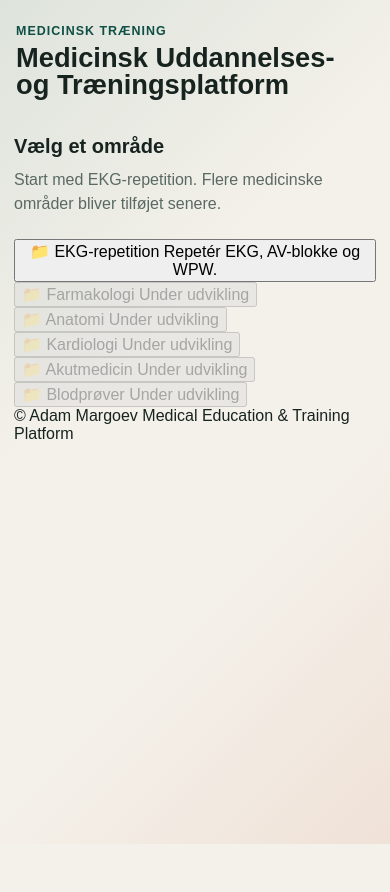
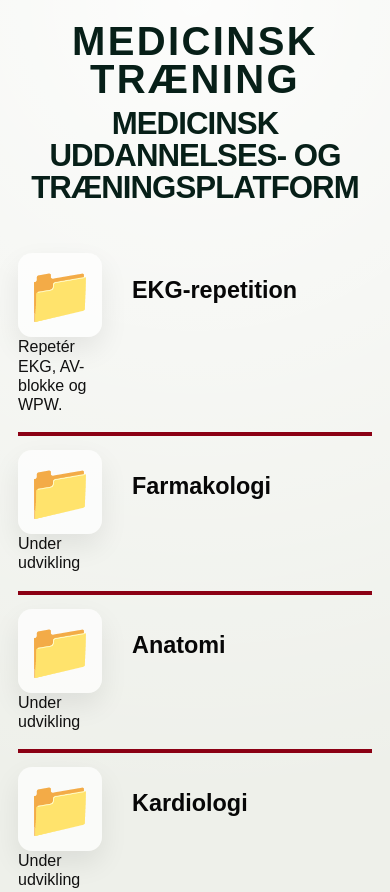
Before and after one commit to Unnamed00000/proeve, a plain HTML site: page index.html in a window 390 px wide. Shown: the top 892 px of the page. Before the commit the page ends 844 px from the top, so only its background shows below. Drawn offline with Linux system fonts and the light colour scheme.

Commit message:
Style homepage like medical training platform mockup

```diff
--- a/styles.css
+++ b/styles.css
@@ -1,16 +1,19 @@
 :root {
-  --bg: #f4f1ea;
+  --bg: #eef0ea;
+  --panel: #f5f6f2;
+  --text: #101615;
+  --dark-green: #071f18;
+  --muted: #2f3432;
+  --red-line: #8b0014;
   --surface: #ffffff;
   --surface-strong: #eef6f2;
-  --text: #17231f;
-  --muted: #5b6964;
   --line: #d7dfd8;
   --primary: #176b5d;
   --primary-dark: #0f4f45;
   --accent: #c85a31;
   --good: #19764f;
   --bad: #b64040;
-  --shadow: 0 18px 50px rgba(23, 35, 31, 0.12);
+  --shadow: 0 18px 45px rgba(10, 20, 16, 0.10);
 }
 
 * {
@@ -22,8 +25,7 @@ body {
   min-height: 100vh;
   color: var(--text);
   background:
-    linear-gradient(135deg, rgba(23, 107, 93, 0.10), transparent 40%),
-    linear-gradient(315deg, rgba(200, 90, 49, 0.10), transparent 35%),
+    radial-gradient(circle at center top, rgba(255, 255, 255, 0.85), transparent 58%),
     var(--bg);
   font-family: Arial, Helvetica, sans-serif;
 }
@@ -33,37 +35,41 @@ button {
 }
 
 .app-shell {
-  width: min(980px, 100%);
+  width: min(1080px, 100%);
   min-height: 100vh;
   margin: 0 auto;
-  padding: 18px;
+  padding: 28px 44px 34px;
 }
 
 .topbar {
-  display: flex;
-  align-items: center;
-  gap: 12px;
-  padding: 10px 2px 18px;
+  position: relative;
+  display: block;
+  padding: 0 0 22px;
+  text-align: center;
 }
 
-.topbar h1,
-.intro h2,
-.quiz-toolbar h2 {
-  margin: 0;
-  letter-spacing: 0;
+.topbar > div {
+  width: 100%;
+}
+
+.eyebrow {
+  margin: 0 0 10px;
+  color: var(--dark-green);
+  font-size: clamp(2.5rem, 8vw, 6.2rem);
+  font-weight: 900;
+  line-height: 0.95;
+  letter-spacing: 0.06em;
+  text-transform: uppercase;
 }
 
 .topbar h1 {
-  font-size: clamp(1.7rem, 7vw, 3.5rem);
-  line-height: 1;
-}
-
-.eyebrow {
-  margin: 0 0 6px;
-  color: var(--primary-dark);
-  font-size: 0.78rem;
-  font-weight: 700;
-  letter-spacing: 0.08em;
+  max-width: 1000px;
+  margin: 0 auto;
+  color: var(--dark-green);
+  font-size: clamp(1.95rem, 4.8vw, 4.15rem);
+  font-weight: 900;
+  line-height: 1.02;
+  letter-spacing: -0.03em;
   text-transform: uppercase;
 }
 
@@ -75,34 +81,143 @@ button {
   display: none !important;
 }
 
+#homeScreen .intro {
+  display: none;
+}
+
+.folders-grid {
+  width: min(930px, 100%);
+  margin: 14px auto 0;
+}
+
+.folder-card {
+  position: relative;
+  display: grid;
+  grid-template-columns: 142px 1fr;
+  column-gap: 34px;
+  align-items: center;
+  width: 100%;
+  min-height: 132px;
+  padding: 16px 0 22px;
+  border: 0;
+  border-bottom: 4px solid var(--red-line);
+  background: transparent;
+  color: var(--text);
+  text-align: left;
+}
+
+.folder-card:not(:disabled) {
+  cursor: pointer;
+}
+
+.folder-card:not(:disabled):hover .folder-title,
+.folder-card:not(:disabled):focus-visible .folder-title {
+  color: var(--primary-dark);
+}
+
+.folder-card:focus-visible {
+  outline: 4px solid rgba(23, 107, 93, 0.18);
+  outline-offset: 8px;
+}
+
+.folder-icon {
+  display: grid;
+  place-items: center;
+  width: 120px;
+  height: 120px;
+  border-radius: 14px;
+  background: rgba(255, 255, 255, 0.72);
+  box-shadow: 0 12px 28px rgba(0, 0, 0, 0.08);
+  font-size: 4.8rem;
+  line-height: 1;
+}
+
+.folder-title {
+  display: block;
+  margin-bottom: 10px;
+  color: #070707;
+  font-size: clamp(2rem, 4vw, 3rem);
+  font-weight: 900;
+  line-height: 1;
+}
+
+.folder-text {
+  display: block;
+  color: #111111;
+  font-size: clamp(1.25rem, 2.7vw, 2rem);
+  line-height: 1.2;
+}
+
+.disabled-folder {
+  opacity: 1;
+}
+
+.app-footer {
+  display: grid;
+  gap: 6px;
+  margin: 34px auto 0;
+  color: var(--dark-green);
+  font-size: clamp(1.35rem, 2.8vw, 2.35rem);
+  font-weight: 900;
+  line-height: 1.15;
+  text-align: center;
+  text-transform: uppercase;
+}
+
+.icon-button {
+  position: absolute;
+  left: 0;
+  top: 16px;
+  width: 54px;
+  height: 54px;
+  border: 1px solid var(--line);
+  border-radius: 50%;
+  background: var(--surface);
+  color: var(--primary-dark);
+  font-size: 2.2rem;
+  line-height: 1;
+  cursor: pointer;
+  box-shadow: var(--shadow);
+}
+
+#materialsScreen,
+#quizScreen {
+  width: min(980px, 100%);
+  margin: 0 auto;
+}
+
 .intro {
-  max-width: 680px;
-  padding: 18px 0 22px;
+  max-width: 760px;
+  padding: 18px 0 24px;
 }
 
 .intro h2 {
-  font-size: clamp(1.25rem, 4vw, 2rem);
+  margin: 0;
+  color: var(--dark-green);
+  font-size: clamp(2rem, 5vw, 3.4rem);
+  font-weight: 900;
+  line-height: 1;
 }
 
 .intro p {
-  max-width: 56ch;
-  margin: 10px 0 0;
+  max-width: 58ch;
+  margin: 12px 0 0;
   color: var(--muted);
-  font-size: 1rem;
+  font-size: 1.15rem;
   line-height: 1.55;
 }
 
 .materials-grid {
   display: grid;
-  grid-template-columns: repeat(auto-fit, minmax(220px, 1fr));
-  gap: 14px;
+  grid-template-columns: repeat(auto-fit, minmax(240px, 1fr));
+  gap: 16px;
 }
 
 .material-card {
-  min-height: 156px;
-  padding: 18px;
+  min-height: 168px;
+  padding: 20px;
   border: 1px solid var(--line);
-  border-radius: 8px;
+  border-radius: 12px;
   color: var(--text);
   background: var(--surface);
   box-shadow: var(--shadow);
@@ -112,12 +227,12 @@ button {
 
 .material-card:hover,
 .material-card:focus-visible {
-  outline: 3px solid rgba(23, 107, 93, 0.22);
+  outline: 4px solid rgba(23, 107, 93, 0.22);
 }
 
 .material-card h3 {
   margin: 0 0 10px;
-  font-size: 1.25rem;
+  font-size: 1.35rem;
 }
 
 .material-card p {
@@ -129,48 +244,48 @@ button {
 .card-meta {
   display: inline-flex;
   align-items: center;
-  min-height: 28px;
+  min-height: 30px;
   margin-top: 18px;
-  padding: 5px 10px;
+  padding: 6px 11px;
   border-radius: 999px;
   background: var(--surface-strong);
   color: var(--primary-dark);
-  font-size: 0.86rem;
-  font-weight: 700;
-}
-
-.icon-button {
-  flex: 0 0 42px;
-  width: 42px;
-  height: 42px;
-  border: 1px solid var(--line);
-  border-radius: 50%;
-  background: var(--surface);
-  color: var(--primary-dark);
-  font-size: 2rem;
-  line-height: 1;
-  cursor: pointer;
+  font-size: 0.9rem;
+  font-weight: 800;
 }
 
 .quiz-toolbar {
   display: flex;
   align-items: center;
   justify-content: space-between;
-  gap: 12px;
-  margin-top: 6px;
+  gap: 14px;
+  margin-top: 8px;
+}
+
+.quiz-toolbar .eyebrow {
+  margin: 0 0 7px;
+  font-size: 0.8rem;
+  letter-spacing: 0.08em;
 }
 
 .quiz-toolbar h2 {
-  font-size: clamp(1.25rem, 4vw, 2rem);
+  margin: 0;
+  font-size: clamp(1.35rem, 4vw, 2.1rem);
+}
+
+.quiz-actions {
+  display: flex;
+  align-items: center;
+  gap: 10px;
 }
 
 .score-pill {
-  min-width: 78px;
+  min-width: 80px;
   padding: 10px 12px;
   border-radius: 999px;
   background: var(--primary);
   color: #ffffff;
-  font-weight: 700;
+  font-weight: 800;
   text-align: center;
 }
 
@@ -194,7 +309,7 @@ button {
   min-height: 430px;
   padding: clamp(18px, 4vw, 28px);
   border: 1px solid var(--line);
-  border-radius: 8px;
+  border-radius: 12px;
   background: var(--surface);
   box-shadow: var(--shadow);
 }
@@ -203,7 +318,7 @@ button {
   min-height: 78px;
   margin: 0 0 22px;
   font-size: clamp(1.25rem, 4.5vw, 2rem);
-  font-weight: 700;
+  font-weight: 800;
   line-height: 1.25;
 }
 
@@ -221,7 +336,7 @@ button {
   min-height: 62px;
   padding: 10px 12px;
   border: 2px solid var(--line);
-  border-radius: 8px;
+  border-radius: 10px;
   background: #ffffff;
   color: var(--text);
   text-align: left;
@@ -242,7 +357,7 @@ button {
   border-radius: 50%;
   background: var(--surface-strong);
   color: var(--primary-dark);
-  font-weight: 800;
+  font-weight: 900;
 }
 
 .answer-button.correct {
@@ -259,7 +374,7 @@ button {
   min-height: 52px;
   margin: 18px 0 0;
   color: var(--muted);
-  font-weight: 700;
+  font-weight: 800;
   line-height: 1.45;
 }
 
@@ -281,8 +396,8 @@ button {
 .primary-button,
 .secondary-button {
   min-height: 52px;
-  border-radius: 8px;
-  font-weight: 800;
+  border-radius: 10px;
+  font-weight: 900;
   cursor: pointer;
 }
 
@@ -298,15 +413,41 @@ button {
   color: var(--primary-dark);
 }
 
+.reset-button {
+  min-height: 44px;
+  padding: 0 14px;
+}
+
 .primary-button:disabled,
 .secondary-button:disabled {
   opacity: 0.45;
   cursor: not-allowed;
 }
 
-@media (max-width: 640px) {
+@media (max-width: 720px) {
   .app-shell {
-    padding: 14px;
+    padding: 22px 18px 26px;
+  }
+
+  .folder-card {
+    grid-template-columns: 96px 1fr;
+    column-gap: 18px;
+    min-height: 110px;
+    padding: 14px 0 18px;
+  }
+
+  .folder-icon {
+    width: 84px;
+    height: 84px;
+    font-size: 3.5rem;
+  }
+
+  .folder-title {
+    font-size: clamp(1.45rem, 6vw, 2.15rem);
+  }
+
+  .folder-text {
+    font-size: clamp(1rem, 4vw, 1.35rem);
   }
 
   .materials-grid {
```
